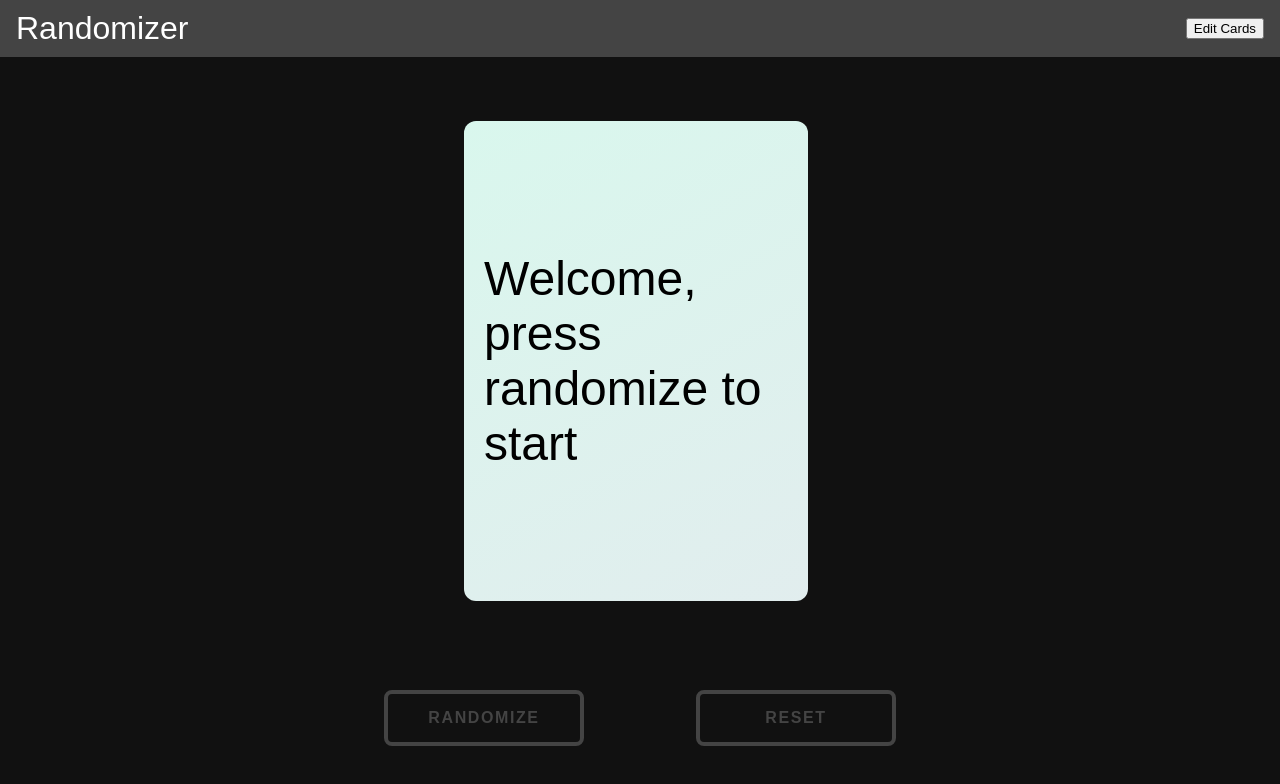
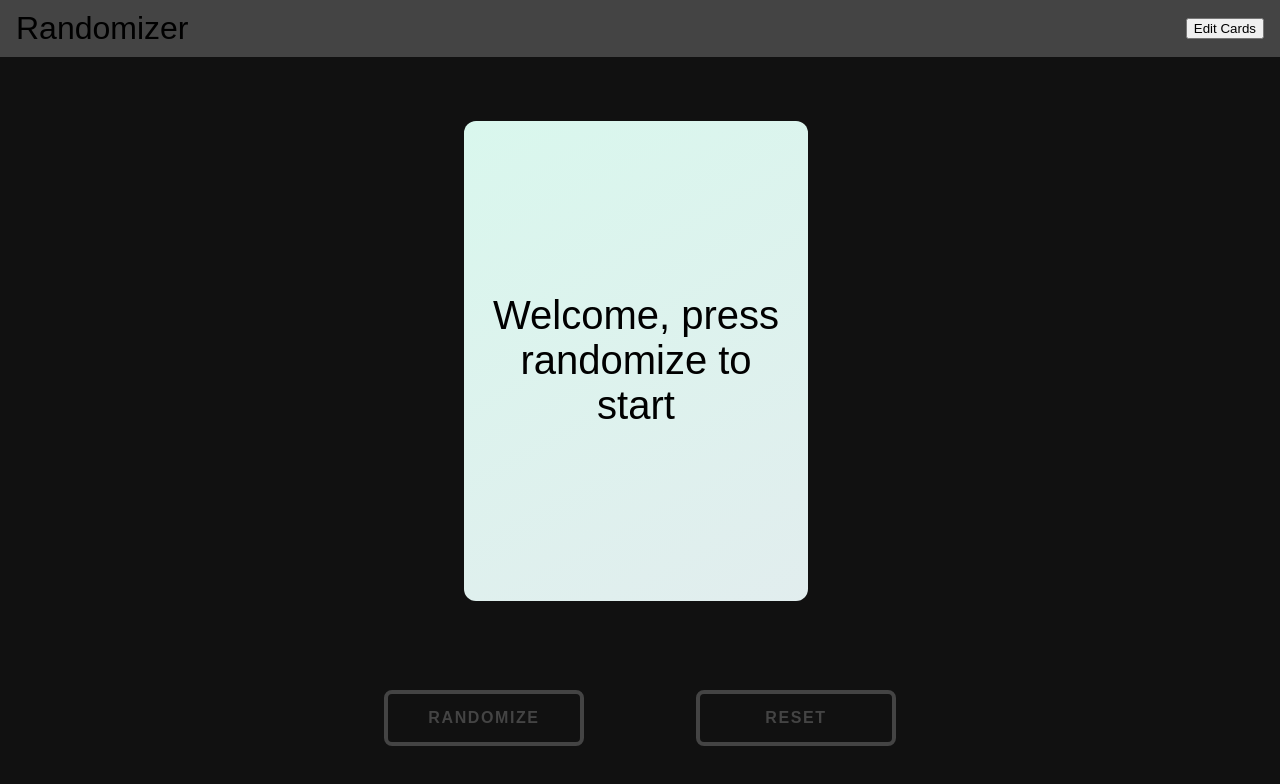
Before and after one commit to zammyk/local-randomizer, a Vue app: page / in a window 1280 px wide. Shown: the top 784 px of the page. Built offline with nearby package versions, Linux system fonts and the light colour scheme; the HTML template or start-up script is replaced by a standard one.

Commit message:
Add styles to card and title

```diff
--- a/src/components/Card.vue
+++ b/src/components/Card.vue
@@ -45,6 +45,7 @@ align-items: center;
   margin-right: 10px;
 }
 p {
-  font-size: 3rem;
+  font-size: 2.5rem;
+  text-align : center;
 }
 </style>
--- a/src/components/Navbar.vue
+++ b/src/components/Navbar.vue
@@ -39,6 +39,7 @@ text-decoration: none;
 }
 
 .title {
-    font-size: 2rem;
+font-size: 2rem;
+color: black;
 }
 </style>
```
